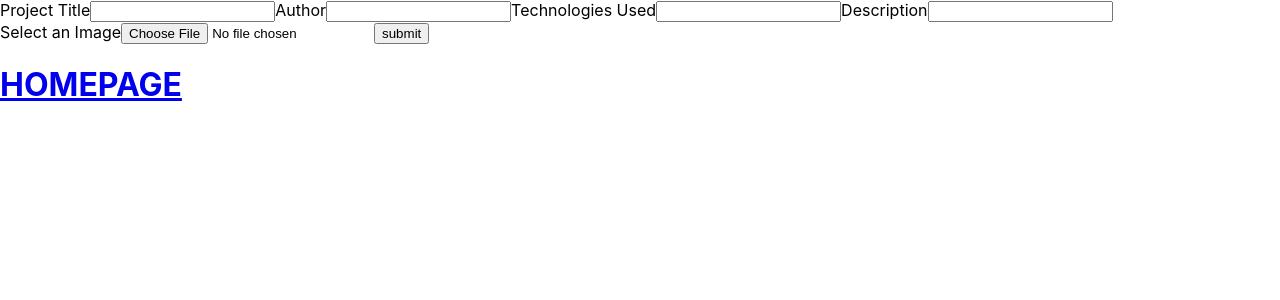
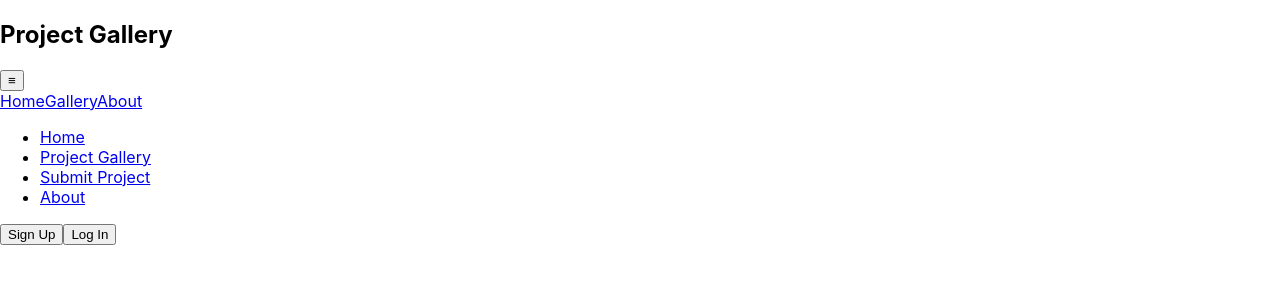
Before and after one commit to team-j-names/project-3-fe, a React (Create React App) app: page / in a window 1280 px wide. Shown: the top 300 px of the page. Built offline with nearby package versions, Linux system fonts and the light colour scheme.

Commit message:
Get cards to appear on page.

```diff
--- a/src/App.js
+++ b/src/App.js
@@ -5,21 +5,104 @@ import ProjectGalleryPage from './Components/ProjectGalleryPage';
 import ProjectPage from './Components/ProjectPage';
 import Form from './Components/Form';
 
+
 function App() {
     return (
         <div>
-      {/* testing form */}
-      <Form />
-      {/* end testing form */}
-      <Link to="/projects">
-        <h1>HOMEPAGE</h1>
-      </Link>
+
+
+
+            <div class="t1">
+                <h2>Project Gallery</h2>
+            </div>
+
+            <div class="container">
+
+
+                <nav>
+                    {/* <div class="drop-nav"></div>
+                    <ul>
+                        <li>A Menu Item</li>
+                        <li>A Menu Item</li>
+                        <li>A Menu Item</li>
+                        <li>A Menu Item</li>
+                    </ul> */}
+
+
+
+
+                    <div class="dropdown">
+                        <button class="dropbtn">≡</button>
+                        <div class="dropdown-content">
+                            <a href="#">Home</a>
+                            <a href="#">Gallery</a>
+                            <a href="#">About</a>
+                        </div>
+                    </div>
+
+                    <div class="nav-link">
+                        <ul>
+                            <li><Link to="/projects"> Home </Link></li>
+                            <li><Link to="/projects">Project Gallery</Link></li>
+                            <li><Link to="">Submit Project</Link></li>
+                            <li><Link to="/about">About</Link></li>
+                        </ul>
+                    </div>
+
+                    <div class="login">
+                        <button class="loginbtn" id="sign-up">Sign Up</button>
+                        <button class="loginbtn" id="login">Log In</button>
+                    </div>
+
+                </nav>
+
+                {/* <Link to="/projects/update">Project Form</Link>
+                <br />
+                <Link to="/projects/details">Project Details</Link> */}
+
+                <div class="main">
+                    {/* <div class="card-wrapper"> */}
+
+                    {/* -------------------- */}
 
                     <Route path="/projects" exact render={() =>
                         <ProjectGalleryPage />} />
 
                     <Route path="/projects/:id" render={(routerProps) =>
                         <ProjectPage match={routerProps.match} />} />
+
+                    <Route path="/projects/update">
+                        <Form />
+                    </Route>
+                    <Route path="/projects/details">
+                        {/* <ProjectCard /> */}
+                    </Route>
+                    {/* ------------------------------ */}
+
+                    {/* </div> */}
+
+                    {/* <article class="details">
+
+                        <div class="proj-links">
+                            <div>
+                                <h3>Project links:</h3>
+                                <p>Deployed App</p>
+                                <p>Github Repository</p>
+                            </div>
+                        </div>
+                        <div class="description">
+                            <h3>Description</h3>Velit adipisicing quis id aliqua ex Lorem amet non ea veniam quis. Et velit mollit
+                commodo
+                occaecat labore pariatur ex exercitation non ullamco. Aute ut eu reprehenderit quis excepteur ad sit
+                laborum. Occaecat exercitation elit et laborum aute voluptate ipsum non proident nulla magna ad. Irure
+                voluptate do ad nostrud minim nulla ipsum dolore laboris sit officia ullamco.
+            </div>
+                    </article> */}
+                </div>
+
+
+            </div>
+
         </div>
     );
 }
```
Lines whose indentation alone changed are shown as unchanged.
